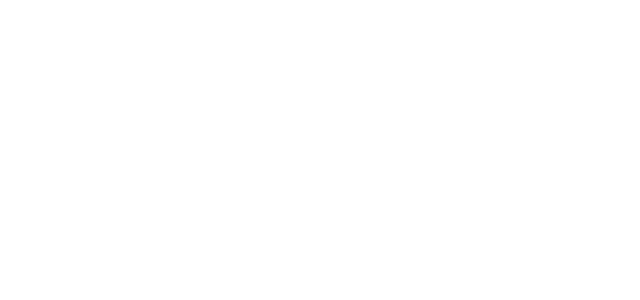
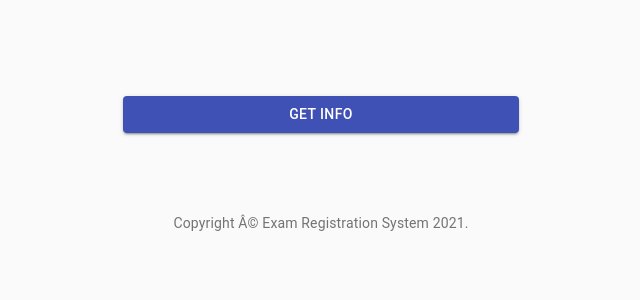
Before and after one commit to prithamimmanuel/examregistrationapp, a React (Create React App) app in the folder new_project/frontend/: page /admin/viewallexams in a window 1280 px wide. Shown: the top 300 px of the page, without its empty margins (319-959 px from the left). Built offline with nearby package versions, Linux system fonts and the light colour scheme.

Commit message:
Co-authored-by: Pritham Immanuel Ilango <prithamimmanuel@gmail.com> Co-authored-by: SaiCharanB <SaiCharanB@users.noreply.github.com>

```diff
--- a/new_project/frontend/src/Admin/admin_home.js
+++ b/new_project/frontend/src/Admin/admin_home.js
@@ -86,23 +86,28 @@
   }
 
   const handle_all_students = (e) => {
-    e.preventDefault();
-    console.log("reached all students");
-    axios
-      .post("http://localhost:5000/getallstudents",{
-        dummy: "dummy"
-      })
-      .then((res) => {
-        if (res.data.error === "none") {
-          // window.location.href("url/studenthome/:s_email")
-          // window.location.href = "../student/" + res.data.student_id;
-          console.log("response", res);
-        } else {
-          console.log("response", res);
-        }
-      })
-      .catch((err) => console.log(err));
-  };
+    window.location.href = "./viewallexams"
+
+  }
+
+  // const handle_all_students = (e) => {
+  //   e.preventDefault();
+  //   console.log("reached all students");
+  //   axios
+  //     .post("http://localhost:5000/getallstudents",{
+  //       dummy: "dummy"
+  //     })
+  //     .then((res) => {
+  //       if (res.data.error === "none") {
+  //         // window.location.href("url/studenthome/:s_email")
+  //         // window.location.href = "../student/" + res.data.student_id;
+  //         console.log("response", res);
+  //       } else {
+  //         console.log("response", res);
+  //       }
+  //     })
+  //     .catch((err) => console.log(err));
+  // };
 
   return (
     <Container component="main" maxWidth="xs">
@@ -123,7 +128,7 @@
             className={classes.submit}
             onClick={handle_all_students}
           >
-            Display All Students
+            Display All Exams
           </Button>
           <Button
             type="submit"
--- /dev/null
+++ b/new_project/frontend/src/Admin/view_all_exams.js
@@ -0,0 +1,222 @@
+import React, { useState } from 'react';
+import Avatar from '@material-ui/core/Avatar';
+import Button from '@material-ui/core/Button';
+import CssBaseline from '@material-ui/core/CssBaseline';
+import TextField from '@material-ui/core/TextField';
+import FormControlLabel from '@material-ui/core/FormControlLabel';
+import Checkbox from '@material-ui/core/Checkbox';
+import Link from '@material-ui/core/Link';
+import Grid from '@material-ui/core/Grid';
+import Box from '@material-ui/core/Box';
+import NativeSelect from '@material-ui/core/NativeSelect';
+import LockOutlinedIcon from '@material-ui/icons/LockOutlined';
+import Typography from '@material-ui/core/Typography';
+import { makeStyles } from '@material-ui/core/styles';
+import Container from '@material-ui/core/Container';
+import axios from "axios";
+import InputLabel from '@material-ui/core/InputLabel';
+import MenuItem from '@material-ui/core/MenuItem';
+import FormHelperText from '@material-ui/core/FormHelperText';
+import FormControl from '@material-ui/core/FormControl';
+import Select from '@material-ui/core/Select';
+import Table from '@material-ui/core/Table';
+import TableBody from '@material-ui/core/TableBody';
+import TableCell from '@material-ui/core/TableCell';
+import TableContainer from '@material-ui/core/TableContainer';
+import TableHead from '@material-ui/core/TableHead';
+import TableRow from '@material-ui/core/TableRow';
+import Paper from '@material-ui/core/Paper';
+
+
+function Copyright() {
+    return (
+        <Typography variant="body2" color="textSecondary" align="center">
+            {'Copyright Â© '}
+            <Link color="inherit" href="https://localhost:3000/">
+                Exam Registration System
+      </Link>{' '}
+            {new Date().getFullYear()}
+            {'.'}
+        </Typography>
+    );
+}
+
+const useStyles = makeStyles((theme) => ({
+    paper: {
+        marginTop: theme.spacing(8),
+        display: 'flex',
+        flexDirection: 'column',
+        alignItems: 'center',
+    },
+    avatar: {
+        margin: theme.spacing(1),
+        backgroundColor: theme.palette.secondary.main,
+    },
+    form: {
+        width: '100%', // Fix IE 11 issue.
+        marginTop: theme.spacing(1),
+    },
+    submit: {
+        margin: theme.spacing(3, 0, 2),
+    },
+}));
+
+
+
+export default function ViewAllExams(props) {
+    const classes = useStyles();
+
+
+
+
+    const [submitClick, setsubmitClick] = useState(false);
+
+    //for the seating table
+
+    //pullingo values
+
+
+    function createData(add, age, DOB, e_date, s_name, ph_number, venue, e_id, paid, seat_number, s_id, sub, v_id) {
+        return { add, age, DOB, e_date, s_name, ph_number, venue, e_id, paid, seat_number, s_id, sub, v_id };
+    }
+
+    // const rows = [
+    //   createData('Frozen yoghurt', 159, 6.0, 24, 4.0),
+    //   createData('Ice cream sandwich', 237, 9.0, 37, 4.3),
+    //   createData('Eclair', 262, 16.0, 24, 6.0),
+    //   createData('Cupcake', 305, 3.7, 67, 4.3),
+    //   createData('Gingerbread', 356, 16.0, 49, 3.9),
+    // ];
+
+
+    // let [rows,setRows]=useState([]);
+    let [rows, setRows] = useState([]);
+    //seating table stuff ends^
+
+    console.log("reached");
+
+
+
+    const handle_submit = (e) => {
+        e
+            .preventDefault();
+        setsubmitClick(true);
+        console.log("bruhbruhbruh");
+        axios
+            .post("http://localhost:5000/displayallexams", {
+            })
+            .then((res) => {
+                // setsubmitClick(true);
+                console.log(res);
+                if (res.data.error == "none") {
+                    console.log(res);
+
+
+                    //set values for rows1
+                    // from 0-lenghtof response array:
+                    // rows1.push(createData(res.data.correct aana vishwayam))
+                    // let rows1 = [
+                    //     createData('Frozen yoghurt', 159, 6.0, 24, 4.0),
+                    //     createData('Ice cream sandwich', 237, 9.0, 37, 4.3),
+                    //     createData('Eclair', 262, 16.0, 24, 6.0),
+                    //     createData('Cupcake', 305, 3.7, 67, 4.3),
+                    //     createData('Gingerbread', 356, 16.0, 49, 3.9),
+                    //   ];
+                    // add,age,DOB,e_date,s_name,ph_number,venue,e_id,paid,seat_number,s_id,sub,v_id
+                    let rows1 = []
+
+                    console.log("res = ",res.data.exams);
+                    for (let i = 0; i < res.data.exams.length; i++) {
+                        rows1.push(createData(res.data.exams[i].Address, res.data.exams[i].Age, res.data.exams[i].DOB, res.data.exams[i].Exam_Date, res.data.exams[i].Name, res.data.exams[i].Phone_no, res.data.exams[i].Venue, res.data.exams[i].exam_id, res.data.exams[i].paid, res.data.exams[i].seatno, res.data.exams[i].student_id, res.data.exams[i].subject, res.data.exams[i].venue_id));
+                    }
+                    console.log("rows1=",rows1);
+                    setRows(rows1);
+                } else if (res.data.error === "student not found") {
+                    window.location.href = "../../../";
+                } else {
+                    console.log("response", res);
+                }
+            })
+            .catch((err) => console.log(err));
+    };
+    let decideRender = () => {
+        console.log("rows now= ", rows);
+        let obj;
+        if (submitClick) {
+            obj = (
+                <TableContainer component={Paper}>
+                    <Table className={classes.table} aria-label="simple table">
+                        <TableHead>
+                            <TableRow>
+                                <TableCell align="right">Address</TableCell>
+                                <TableCell align="right">Age</TableCell>
+                                <TableCell align="right">Date of Birth</TableCell>
+                                <TableCell align="right">Exam Date</TableCell>
+                                <TableCell align="right">Name</TableCell>
+                                <TableCell align="right">Phone Number</TableCell>
+                                <TableCell align="right">Venue</TableCell>
+                                <TableCell align="right">Exam ID</TableCell>
+                                <TableCell align="right">Paid(y/n)</TableCell>
+                                <TableCell align="right">Seat Number</TableCell>
+                                <TableCell align="right">Student ID</TableCell>
+                                <TableCell align="right">Subject</TableCell>
+                                <TableCell align="right">Venue ID</TableCell>
+                            </TableRow>
+                        </TableHead>
+                        <TableBody>
+                            {rows.map((row) => (
+                                <TableRow >
+                                    <TableCell align="right">{row.add}</TableCell>
+                                    <TableCell align="right">{row.age}</TableCell>
+                                    <TableCell align="right">{row.DOB}</TableCell>
+                                    <TableCell align="right">{row.e_date}</TableCell>
+                                    <TableCell align="right">{row.s_name}</TableCell>
+                                    <TableCell align="right">{row.ph_number}</TableCell>
+                                    <TableCell align="right">{row.venue}</TableCell>
+                                    <TableCell align="right">{row.e_id}</TableCell>
+                                    <TableCell align="right">{row.paid}</TableCell>
+                                    <TableCell align="right">{row.seat_number}</TableCell>
+                                    <TableCell align="right">{row.s_id}</TableCell>
+                                    <TableCell align="right">{row.sub}</TableCell>
+                                    <TableCell align="right">{row.v_id}</TableCell>
+                                </TableRow>
+                            ))}
+                        </TableBody>
+                    </Table>
+                </TableContainer>
+            )
+        }
+        else
+            obj = <div></div>;
+        return obj;
+    }
+    let obj = decideRender();
+    return (
+        <Container component="main" maxWidth="xs">
+            <CssBaseline />
+            <div className={classes.paper}>
+
+
+                <form className={classes.form} noValidate>
+
+
+                    <Button
+                        type="submit"
+                        fullWidth
+                        variant="contained"
+                        color="primary"
+                        className={classes.submit}
+                        onClick={(e) => { handle_submit(e); }}
+                    >
+                        Get Info
+          </Button>
+                </form>
+            </div>
+            <Box mt={8}>
+                <Copyright />
+            </Box>
+            {obj}
+        </Container>
+    );
+
+}
--- a/new_project/frontend/src/Admin/view_payment.js
+++ b/new_project/frontend/src/Admin/view_payment.js
@@ -70,7 +70,7 @@
 
     const [exam_id, setExamid] = useState("");
     const [submitClick, setsubmitClick] = useState(false);
-    let val="";
+    const [val,setVal]=useState("");
 
     const handle_viewpayment = (e) => {
         e.preventDefault();
@@ -87,8 +87,8 @@
                     console.log("response", res);
                 } else {
                     console.log("response", res.data.exam[0].paid);
-                    val = res.data.exam[0].paid;
 
+                    setVal(res.data.exam[0].paid);
                 }
             })
             .catch((err) => console.log(err));
@@ -100,8 +100,12 @@
     let decideRender = () => {
         let obj;
         if (submitClick) {
-            console.log(val);
-            obj = val;
+            console.log("val=",val);
+            obj = (
+            <Typography name="modify" component="h2" variant="h5">
+                {val}
+            </Typography>
+            )
         }
         else
             obj = <div></div>;
@@ -143,6 +147,7 @@
                     View Payment
           </Button>
                 <br></br>
+
             </div>
             {obj}
             <Box mt={8}>
--- a/new_project/frontend/src/App.js
+++ b/new_project/frontend/src/App.js
@@ -14,6 +14,7 @@
 import ExamOptions from "./Student/examoptions";
 import { Route, BrowserRouter } from "react-router-dom";
 import Hallticket from "./Student/hallticket";
+import ViewAllExams from "./Admin/view_all_exams";
 //import { viewpayment } from "../../backend/testController";
 
 
@@ -83,6 +84,14 @@
             exact
             render={(props) => {
               return <Hallticket {...props}/>;
+            }}
+          />
+
+          <Route
+            path="/admin/viewallexams"
+            exact
+            render={(props) => {
+              return <ViewAllExams />;
             }}
           />
 
```
